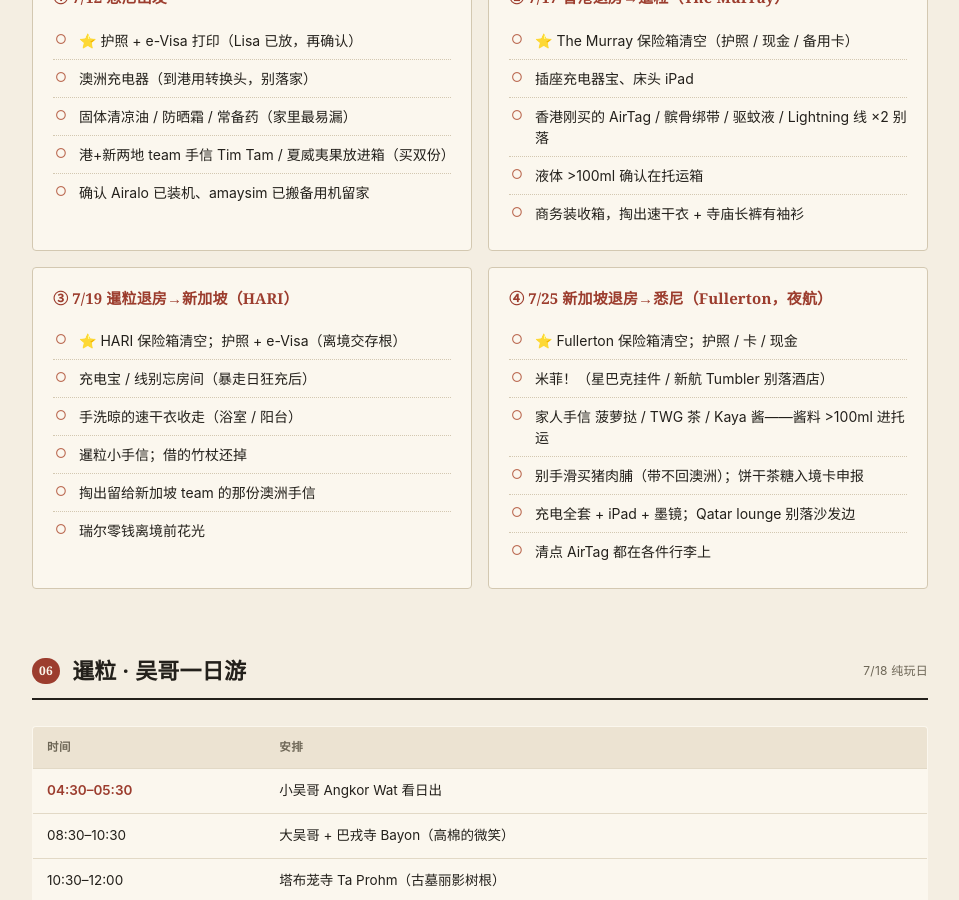
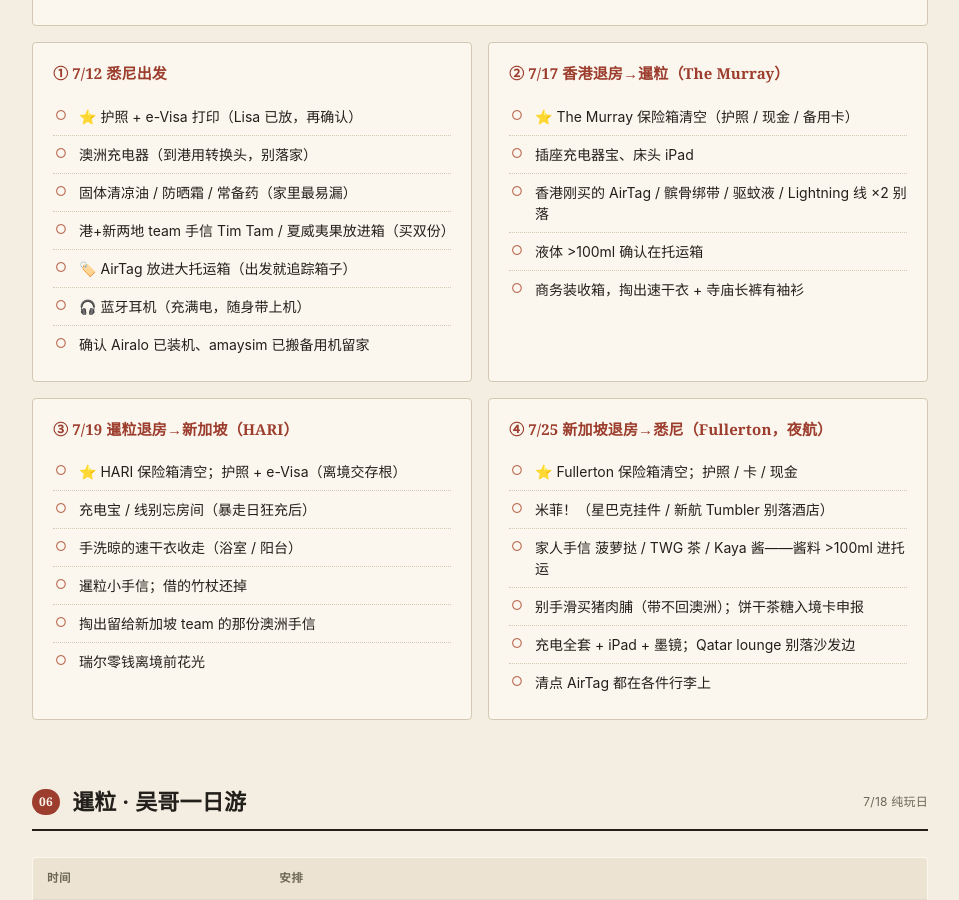
Before and after one commit to cheney-yan/handoff-public, a Jekyll site: the page artifacts/2026-07-hk-siemreap-singapore-trip/index.html, which Jekyll copies as it is, in a window 1280 px wide and 900 px high, scrolled down 5217 px. Shown: the whole window, without its empty margins (160-1119 px from the left). Built offline with Jekyll 4.4.1, drawn with Linux system fonts in a browser that asks for light colours; some of the changed text lies outside the part shown.

Commit message:
Add AirTag-on-suitcase (from departure) + bluetooth earbuds to prep list

```diff
--- a/artifacts/2026-07-hk-siemreap-singapore-trip/index.html
+++ b/artifacts/2026-07-hk-siemreap-singapore-trip/index.html
@@ -274,6 +274,8 @@
         <ul class="ck">
           <li class="done">USB-C 充电宝（随身禁托运）+ 线</li>
           <li class="done">iPad mini · 转换头</li>
+          <li>🎧 蓝牙耳机（充满电，随身上机）</li>
+          <li>🏷️ AirTag 放进大托运箱（出发就追踪）</li>
           <li class="done">e-Visa 打印 ×2（已放包）</li>
           <li>护照本体 · Wise + 备用卡 · USD 现金</li>
           <li>证件复印件 · 墨镜别忘带</li>
@@ -323,6 +325,8 @@
           <li>澳洲充电器（到港用转换头，别落家）</li>
           <li>固体清凉油 / 防晒霜 / 常备药（家里最易漏）</li>
           <li>港+新两地 team 手信 Tim Tam / 夏威夷果放进箱（买双份）</li>
+          <li>🏷️ AirTag 放进大托运箱（出发就追踪箱子）</li>
+          <li>🎧 蓝牙耳机（充满电，随身带上机）</li>
           <li>确认 Airalo 已装机、amaysim 已搬备用机留家</li>
         </ul>
       </div>
```
